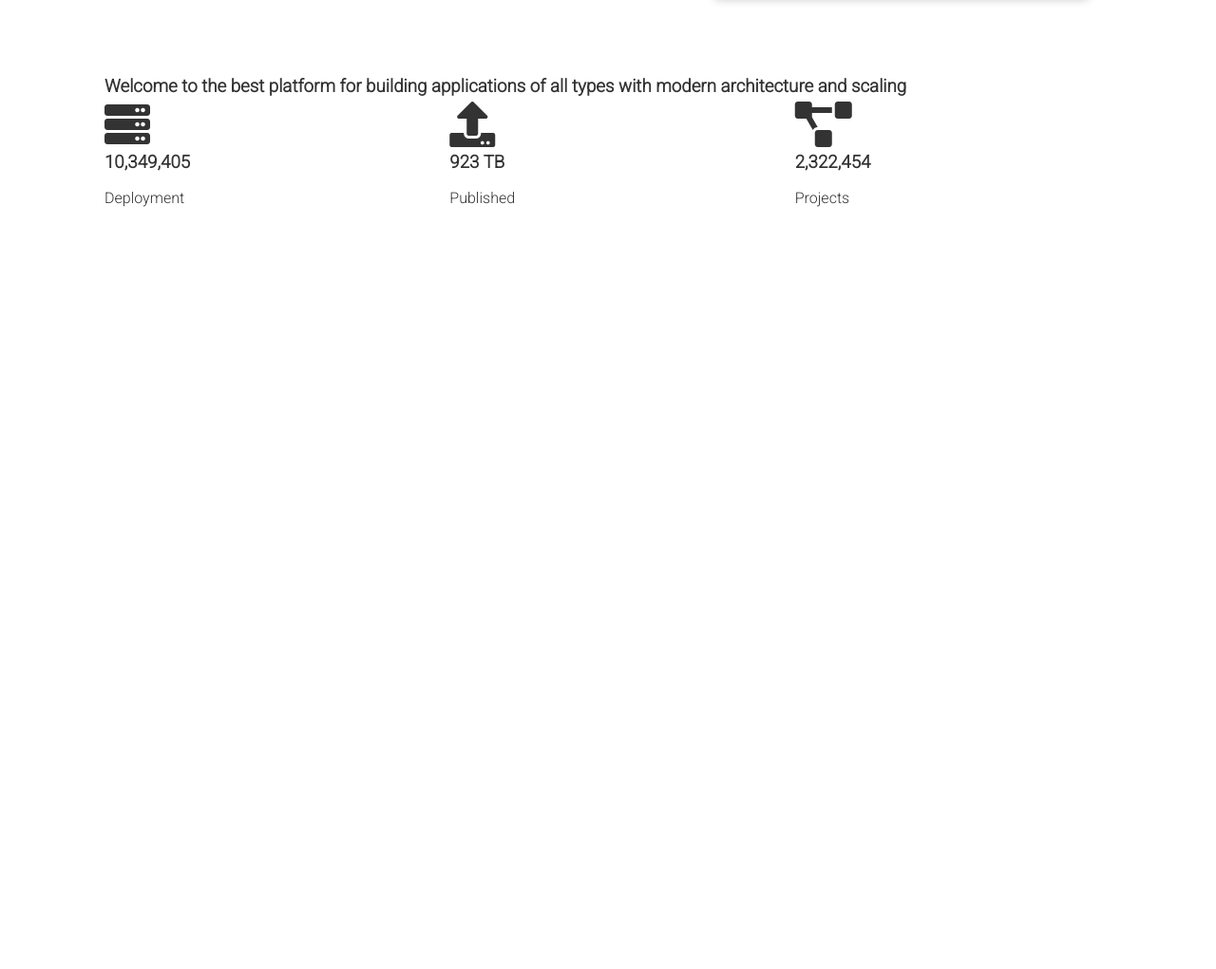
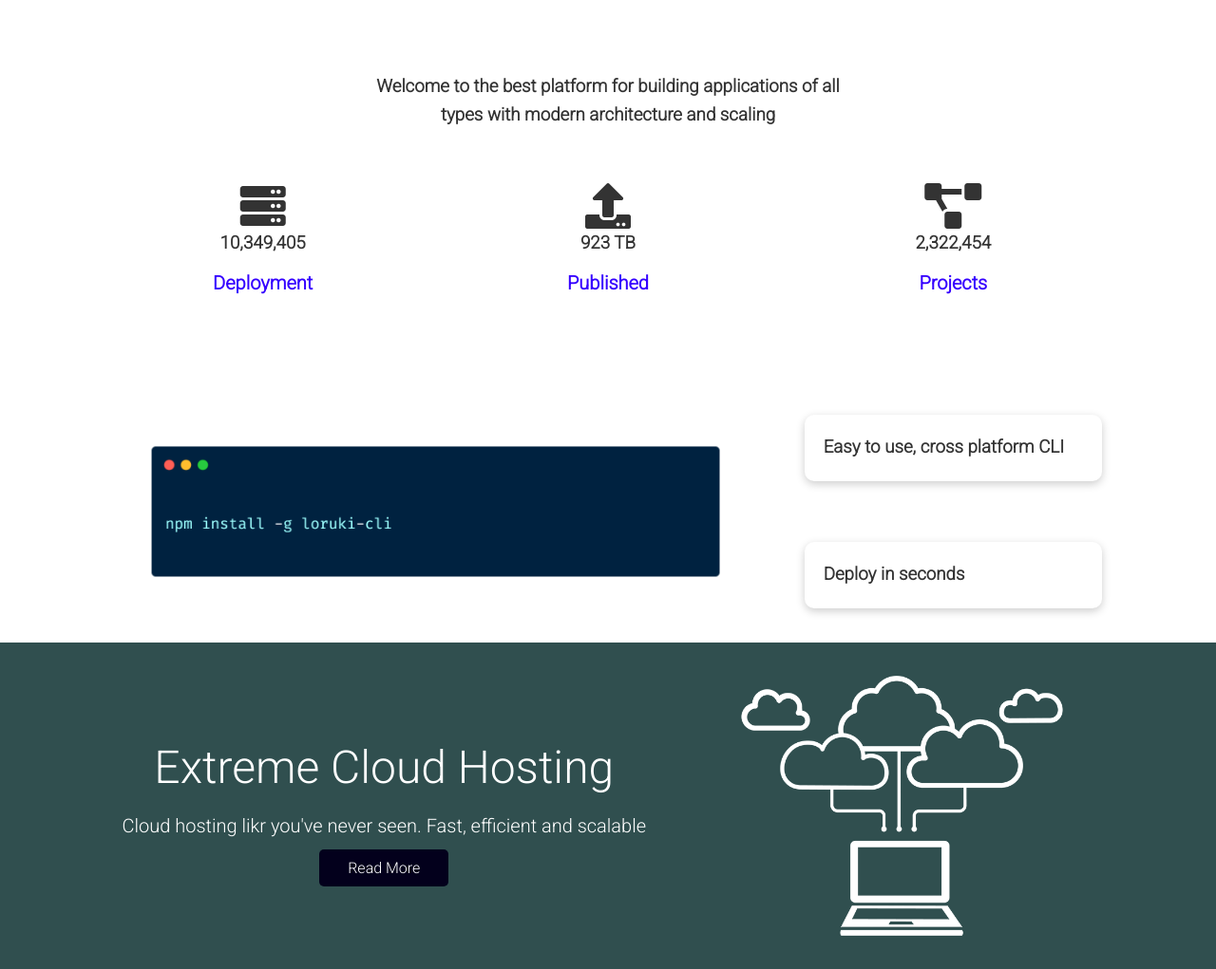
Before and after one commit to Aditya-619/Web-Deployment, a plain HTML site: page index.html in a window 1280 px wide. Shown: the part 543-1564 px from the top of the page at 95% size. Before the commit the page ends 800 px from the top, so only its background shows below. Drawn offline with Linux system fonts and the light colour scheme.

Commit message:
Added the cloud section and completed stats section

```diff
--- a/css/style.css
+++ b/css/style.css
@@ -2,6 +2,7 @@
 
 :root {
     --primary-color: rgb(48, 79, 79);
+    --dark-black: #03001C;
 }
 
 * {
@@ -24,10 +25,12 @@ ul {
 
 a {
     text-decoration: none;
-    color: #ECF9FF;;
+    color: #ECF9FF;
+    ;
 }
 
-h1, h2 {
+h1,
+h2 {
     font-weight: 300;
     line-height: 1.2;
     margin: 10px 0;
@@ -105,7 +108,7 @@ img {
 
 .grid {
     display: grid;
-    grid-template-columns: repeat(3, 1fr);
+    grid-template-columns: repeat(2, 1fr);
     gap: 30px;
     justify-content: center;
     align-items: center;
@@ -124,7 +127,7 @@ img {
 .showcase-form {
     position: relative;
     top: 60px;
-    height: 350px;
+    height: 340px;
     width: 400px;
     padding: 40px;
     z-index: 100;
@@ -164,15 +167,15 @@ img {
 
 .btn {
     color: black;
-    border: 0;
-    border-radius: 5px ;
+    border: none;
+    border-radius: 5px;
     background-color: rgb(49, 212, 220);
     padding: 10px 30px;
     cursor: pointer;
 }
 
 .btn:hover {
-    transform:  scale(0.98);
+    transform: scale(0.98);
 }
 
 /* stats */
@@ -180,3 +183,66 @@ img {
 .stats {
     padding-top: 100px;
 }
+
+.grid-3 {
+    grid-template-columns: repeat(3, 1fr);
+}
+
+.text-center {
+    text-align: center;
+}
+
+.my-1 {
+    margin: 1rem 0;
+}
+
+.my-4 {
+    margin: 3.5rem 0;
+}
+
+.text-secondary {
+    color: rgb(53 0 255);
+    font-weight: bold;
+    font-size: 20px;
+}
+
+.stats-heading {
+    max-width: 500px;
+    margin: auto;
+}
+
+/* cli */
+
+.cli .grid {
+    grid-template-columns: repeat(3, 1fr);
+    grid-template-rows: repeat(2, 1fr);
+}
+
+.cli .grid>*:first-child {
+    grid-column: 1/3;
+    grid-row: 1/3;
+}
+
+.extreme .grid {
+    grid-template-columns: 4fr 3fr;
+}
+
+.bg-primary,
+.btn-primary {
+    background-color: var(--primary-color);
+    color: #fff;
+}
+
+.bg-primary .btn-dark {
+    background-color: var(--dark-black);
+    color: #fff;
+    margin: 10px 0;
+}
+
+.lead {
+    font-size: 20px;
+}
+
+.lg {
+    font-size: 3rem;
+}
--- a/index.html
+++ b/index.html
@@ -1,13 +1,17 @@
 <!DOCTYPE html>
 <html lang="en">
+
 <head>
     <meta charset="UTF-8">
     <meta http-equiv="X-UA-Compatible" content="IE=edge">
     <meta name="viewport" content="width=device-width, initial-scale=1.0">
-    <link rel="stylesheet" href="https://cdnjs.cloudflare.com/ajax/libs/font-awesome/5.15.1/css/all.min.css" integrity="sha512-+4zCK9k+qNFUR5X+cKL9EIR+ZOhtIloNl9GIKS57V1MyNsYpYcUrUeQc9vNfzsWfV28IaLL3i96P9sdNyeRssA==" crossorigin="anonymous" referrerpolicy="no-referrer" />
+    <link rel="stylesheet" href="https://cdnjs.cloudflare.com/ajax/libs/font-awesome/5.15.1/css/all.min.css"
+        integrity="sha512-+4zCK9k+qNFUR5X+cKL9EIR+ZOhtIloNl9GIKS57V1MyNsYpYcUrUeQc9vNfzsWfV28IaLL3i96P9sdNyeRssA=="
+        crossorigin="anonymous" referrerpolicy="no-referrer" />
     <link rel="stylesheet" href="css/style.css">
     <title>Jutsu | Cloud hosting services</title>
 </head>
+
 <body>
     <!-- Navbar -->
     <div class="navbar">
@@ -55,7 +59,7 @@
     <!-- stats -->
     <section class="stats">
         <div class="container">
-            <h3 class="stats-geading text-center my-1">
+            <h3 class="stats-heading text-center my-1">
                 Welcome to the best platform for building applications of all types with modern architecture and scaling
             </h3>
 
@@ -85,5 +89,32 @@
         </div>
     </section>
 
+    <!-- Cli -->
+
+    <section class="cli">
+        <div class="container grid">
+            <img src="images/cli.png" alt="404">
+            <div class="card">
+                <h3>Easy to use, cross platform CLI</h3>
+            </div>
+            <div class="card">
+                <h3>Deploy in seconds</h3>
+            </div>
+        </div>
+    </section>
+
+    <!-- extreme cloud hosting -->
+
+    <section class="extreme bg-primary">
+        <div class="container grid">
+            <div class="text-center">
+                <h2 class="lg">Extreme Cloud Hosting</h2>
+                <p class="lead my-1">Cloud hosting likr you've never seen. Fast, efficient and scalable</p>
+                <a href="features.html" class="btn btn-dark">Read More</a>
+            </div>
+            <img src="images/cloud.png" alt="404">
+        </div>
+    </section>
 </body>
+
 </html>
```
